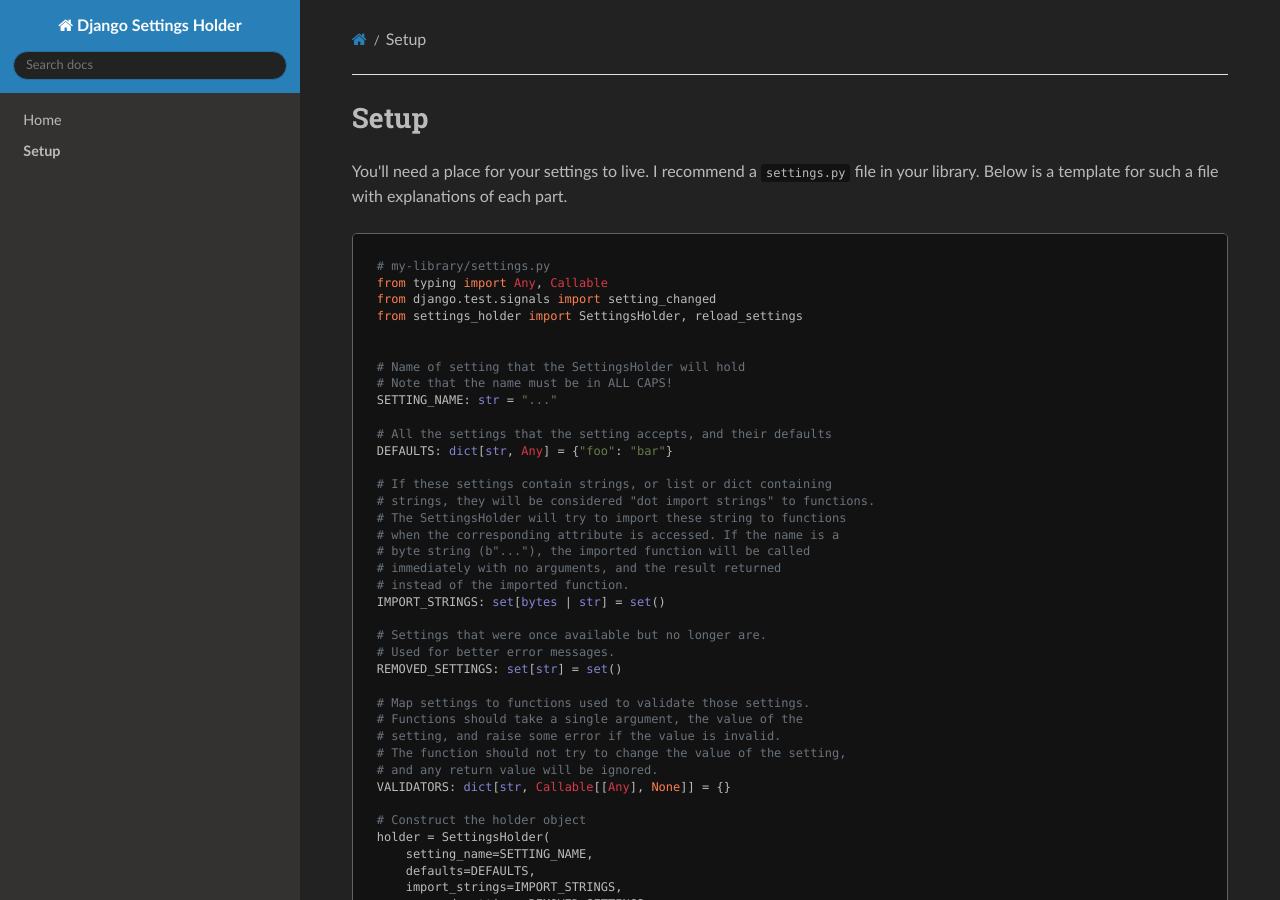
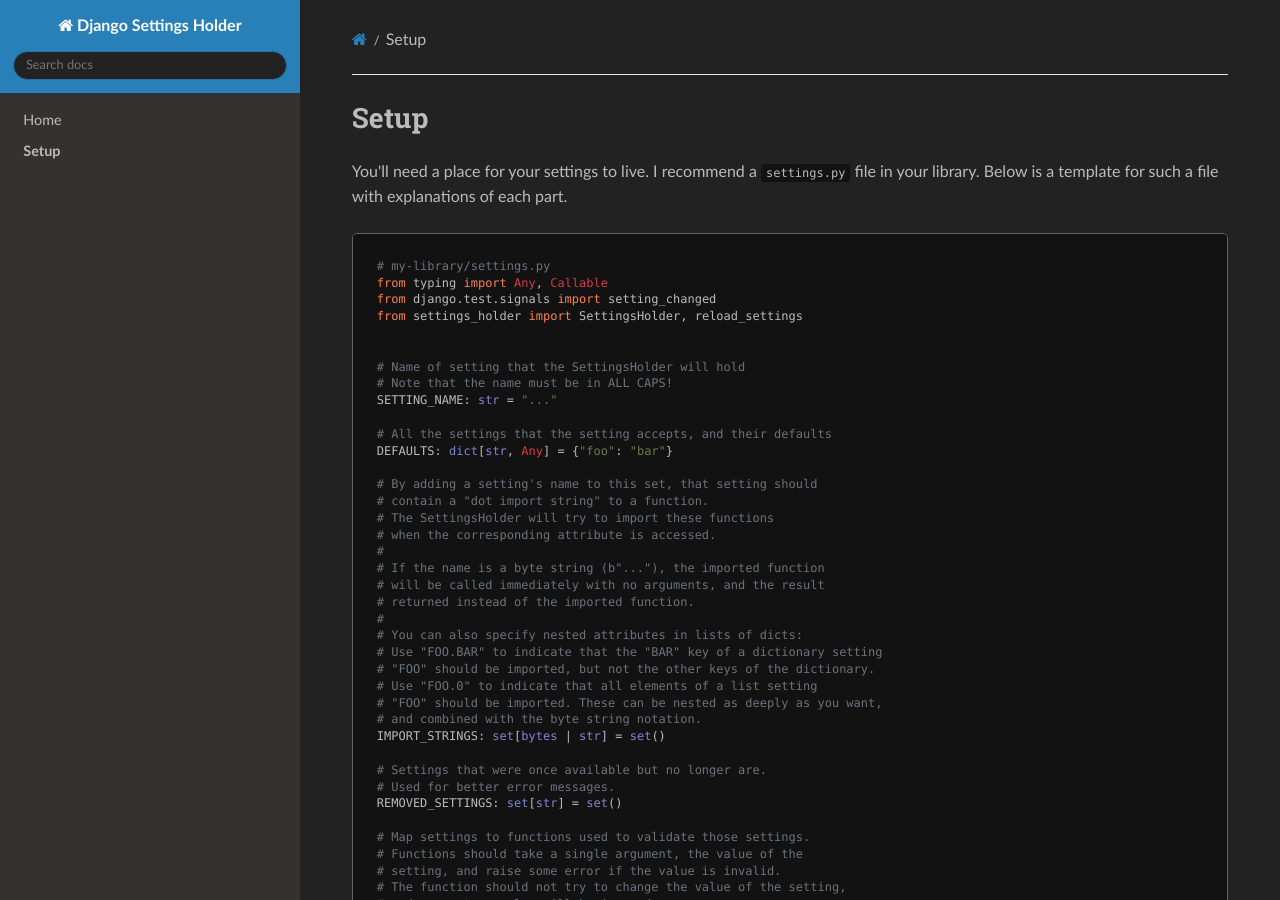
Before and after one commit to MrThearMan/django-settings-holder, an MkDocs documentation site: the page built from docs/setup.md, in a window 1280 px wide and 900 px high. Built offline with MkDocs 1.6.1, drawn with Linux system fonts in a browser that asks for light colours; nearby versions of some CDN libraries; a script that is not in the unit is left out.

Commit message:
Modify docs

```diff
--- a/docs/setup.md
+++ b/docs/setup.md
@@ -17,13 +17,21 @@ SETTING_NAME: str = "..."
 # All the settings that the setting accepts, and their defaults
 DEFAULTS: dict[str, Any] = {"foo": "bar"}
 
-# If these settings contain strings, or list or dict containing
-# strings, they will be considered "dot import strings" to functions.
-# The SettingsHolder will try to import these string to functions
-# when the corresponding attribute is accessed. If the name is a
-# byte string (b"..."), the imported function will be called
-# immediately with no arguments, and the result returned
-# instead of the imported function.
+# By adding a setting's name to this set, that setting should
+# contain a "dot import string" to a function.
+# The SettingsHolder will try to import these functions
+# when the corresponding attribute is accessed.
+#
+# If the name is a byte string (b"..."), the imported function
+# will be called immediately with no arguments, and the result
+# returned instead of the imported function.
+#
+# You can also specify nested attributes in lists of dicts:
+# Use "FOO.BAR" to indicate that the "BAR" key of a dictionary setting
+# "FOO" should be imported, but not the other keys of the dictionary.
+# Use "FOO.0" to indicate that all elements of a list setting
+# "FOO" should be imported. These can be nested as deeply as you want,
+# and combined with the byte string notation.
 IMPORT_STRINGS: set[bytes | str] = set()
 
 # Settings that were once available but no longer are.
```
